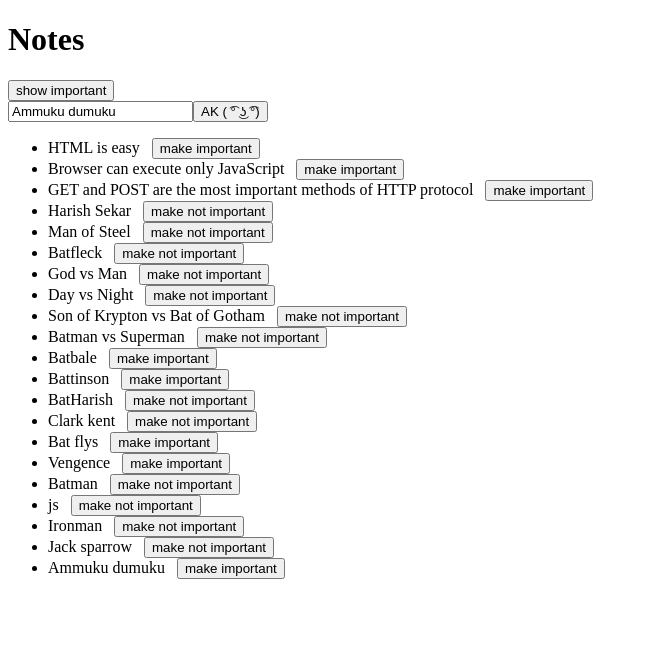
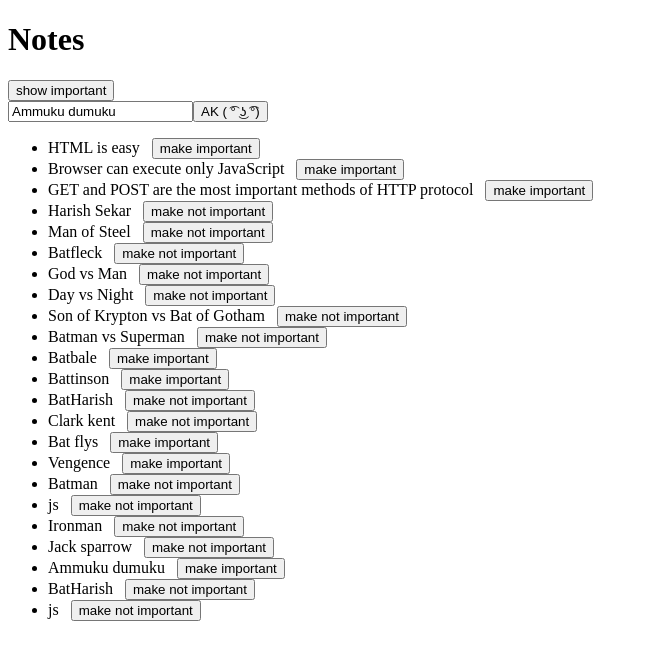
Before and after one commit to Batfleck001/Dance_2, a React (Vite) app in the folder practice/: page / in a window 1280 px wide. Shown: the top 660 px of the page, without its empty margins (0-648 px from the left). Built offline with nearby package versions, Linux system fonts and the light colour scheme; data requests are answered from the project's data file.

Commit message:
AN remaining part

```diff
--- a/practice/data.json
+++ b/practice/data.json
@@ -104,6 +104,16 @@
       "id": "ec69",
       "content": "Ammuku dumuku",
       "important": false
+    },
+    {
+      "id": "2aff",
+      "content": "BatHarish",
+      "important": true
+    },
+    {
+      "id": "1449",
+      "content": "js",
+      "important": true
     }
   ]
 }
--- a/practice/src/App.jsx
+++ b/practice/src/App.jsx
@@ -58,6 +58,12 @@ const App = () =>{
     noteService
       .update(note.id,changedNote)
       .then(changed => setnotes(notes.map(n => n.id !== id ? n : changed)))
+      .catch(err => {
+        alert(
+          `the note '${note.content}' was already deleted from server`
+        )
+        setNotes(notes.filter(n => n.id !== id))
+  })
       // .then(res=> {
       //   setnotes(notes.map(n => n.id === id ? res.data : n))
       // })
--- a/practice/src/services/Notes.js
+++ b/practice/src/services/Notes.js
@@ -12,10 +12,10 @@ const create = newobj =>{
 }
 const update = (id,newobj) =>{
     const req = axios.put(`${baseUrl}/${id}`,newobj)
-    return req.then(res => res.data)
+    return req.then(res => res.data )
 }
 export default {
-    getAll : getAll,
-    create : create,
-    update : update
+    getAll,
+    create,
+    update
 }
```
